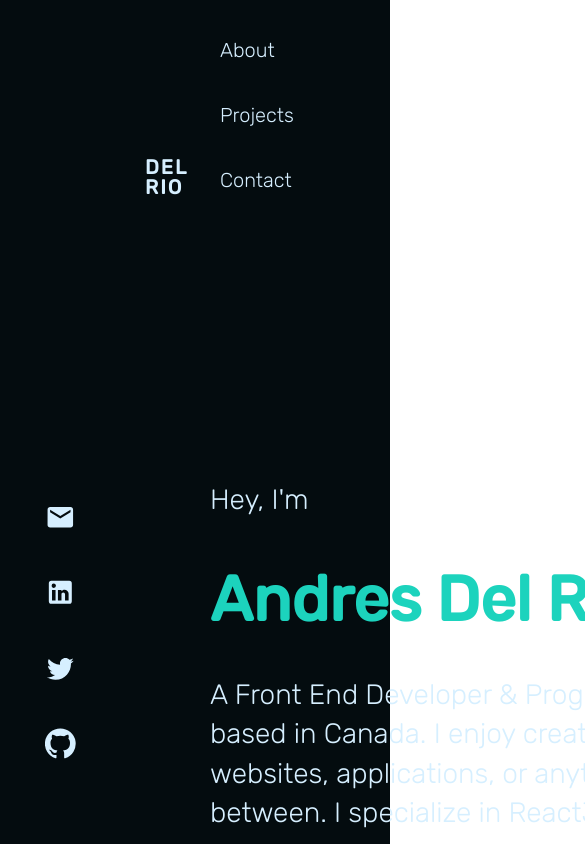
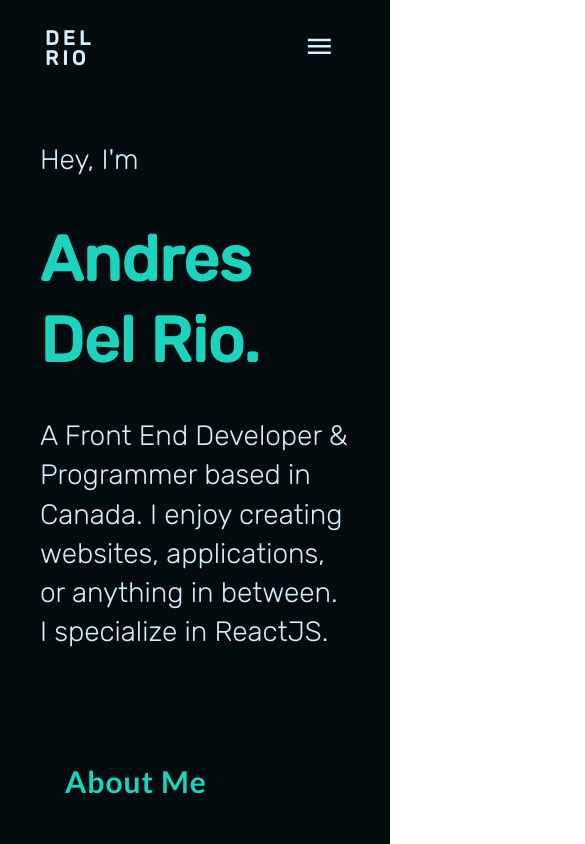
Before and after one commit to delrio12/portfolio-website, a React (Create React App) app: page / in a window 390 px wide. Shown: the top 844 px of the page, 585 px wide, since content can reach past the window. Built offline with nearby package versions, Linux system fonts and the light colour scheme.

Commit message:
Resposive design

```diff
--- a/public/index.html
+++ b/public/index.html
@@ -36,7 +36,7 @@
   <body>
     <noscript>You need to enable JavaScript to run this app.</noscript>
     <div id="root">
-      qwedfsdfsdfds
+
     </div>
     <!--
       This HTML file is a template.
--- a/src/About.css
+++ b/src/About.css
@@ -1,15 +1,15 @@
 .about {
+  color: var(--color-subtitle);
   background-color: var(--color-background);
   font-family: 'Rubik', sans-serif;
   height: 100%;
   width: 100%;
-  padding: 60px 65px;
   text-align: center;
-  color: var(--color-subtitle);
+
 }
 
 .about__summary {
-  width: 30%;
+  width: 100%;
   font-size: 22px;
   text-align: left;
   margin-bottom: 100px;
@@ -43,39 +43,22 @@ h2 {
 }
 
 .image {
-    margin: 100px auto 40px;
+    margin: 0px auto 40px;
     border-radius: 50%;
     width: 250px;
     display: inline-block;
 }
-/* Picture effect on hover  */
-.overlay {
-  margin: 100px auto 40px;
-  position: absolute;
-  top: 0;
-  bottom: 0;
-  left: 0;
-  right: 0;
-  border-radius: 50%;
-  opacity: 0.4;
-  transition: .5s ease;
-  background-color: var(--color-borders);
-}
 
-.about__picture:hover .overlay {
-  opacity: 0;
-}
 .about__download {
   display: inline-block;
 }
 .about__education {
-    width: 70%;
+
     font-size: 20px;
     text-align: left;
     margin-bottom: 40px;
     display: inline-block;
     font-weight: 300;
-    padding-left: 200px;
 }
 
 .about__education p {
@@ -125,3 +108,51 @@ h2 {
   color: var(--color-title) !important;
 
   }
+
+
+  /* CONSTRUCTION AREA  - EVERYTHING BELOW THIS LINE IS ONGOING WORK*/
+
+/* Small devices (phones, 768px and down) */
+@media only screen and (max-width: 768px) {
+  .about {
+    padding: 60px 40px 60px 65px;
+  }
+
+  .about__education {
+    width: 100%;
+  }
+
+  .about__education__element {
+    float: left;
+    width: 100%;
+    height: 100%;
+  }
+}
+
+/* Medium devices (landscape tablets, 768px and up) */
+@media only screen and (min-width: 768px) {
+  .about {
+    padding: 60px 65px 65px 65px;
+  }
+
+  .about__education {
+    width: 100%;
+  }
+
+  .about__education {
+    padding-left: 200px;
+  }
+
+}
+
+/* Large devices (large laptops and desktops, 1200px and up) */
+@media only screen and (min-width: 1200px) {
+  .about {
+    padding: 60px 65px 65px 65px;
+  }
+
+  .about__education {
+    padding-left: 200px;
+  }
+
+}
--- a/src/About.js
+++ b/src/About.js
@@ -14,7 +14,7 @@ function About() {
             </div>
             <div className="about__picture">
                 <img  className="image" src="https://media-exp1.licdn.com/dms/image/C5603AQGFTdhG_IAb8Q/profile-displayphoto-shrink_200_200/0?e=1603929600&v=beta&t=VyVOdBS-afK6sFO9C5vHvQi1njYlgMMKWfXhy6WXRSs" alt="Andres" />
-                {/* <div className="overlay"></div> */}
+
             </div>
             <div className="about__education">
                 <h1>Education</h1>
--- a/src/App.css
+++ b/src/App.css
@@ -20,3 +20,19 @@ body {
   margin-right: auto;
 
 }
+
+/* Small devices (phones, 768px and down) */
+@media only screen and (max-width: 768px) {
+  .socialbar
+  {
+    display: none;
+  }
+}
+
+/* Medium devices (landscape tablets, 768px and up) */
+@media only screen and (min-width: 768px) {
+
+  .socialbar {
+      display: none ;
+  }
+}
--- a/src/App.js
+++ b/src/App.js
@@ -17,17 +17,20 @@ class App extends React.Component {
       <div className="app">
         <Header />
         <Route exact path='/' render={() => (
-            <div className="home"><Home /></div>
+            <Home />
         )}/>
         <Route exact path='/About' render={() => (
-            <div className="about"><About /></div>
+            <About />
         )}/>
         <Route exact path='/Portfolio' render={() => (
-            <div className="portfolio"><Portfolio /></div>
+            <Portfolio />
         )}/>
         <Route exact path='/Contact' render={() => (
-            <div className="contact"><Contact /></div>
+            <Contact />
         )}/>
+        <About />
+        <Portfolio />
+        <Contact />
         <Footer />
         <SocialBar/>
 
--- a/src/Contact.css
+++ b/src/Contact.css
@@ -41,3 +41,38 @@
     text-align: center;
 
   }
+
+
+
+/* Small devices (phones, 768px and down) */
+@media only screen and (max-width: 768px) {
+
+  .contact__description {
+    width: 100%;
+    text-align: start;
+
+  }
+
+  .contact__title {
+    margin: 0px auto;
+
+  }
+
+
+}
+
+/* Medium devices (landscape tablets, 768px and up) */
+@media only screen and (min-width: 768px) {
+
+
+  .contact__description {
+    width: 100%;
+
+  }
+
+}
+
+/* Large devices (large laptops and desktops, 1200px and up) */
+@media only screen and (min-width: 1200px) {
+
+}
--- a/src/ContactForm.js
+++ b/src/ContactForm.js
@@ -22,7 +22,7 @@ class ContactForm extends React.Component {
             </div>
             <div className="contactForm__group--half">
               <label className="contactForm__label"> EMAIL </label>
-                <input type="email" className="contactForm__email" aria-describedby="emailHelp" value={this.state.email} onChange={this.onEmailChange.bind(this)} />
+                <input required type="email" className="contactForm__email" aria-describedby="emailHelp" value={this.state.email} onChange={this.onEmailChange.bind(this)} />
             </div>
             <div className="contactForm__group">
               <label className="contactForm__label"> HOW CAN I HELP? </label>
--- a/src/Header.css
+++ b/src/Header.css
@@ -2,8 +2,14 @@
     background-color: var(--color-background);
      font-family: 'Rubik', sans-serif;
      width: 100%;
-    height: 90px;
-    padding: 20px 120px 20px 120px;
+
+     height: 100px;
+     padding: 20px 30px 20px 20px;
+
+     display: flex;
+     justify-content: space-between;
+     align-items: center;
+
      position: fixed;
      right: 0;
      left: 0;
@@ -11,12 +17,15 @@
  }
 
  .header__logo {
-    display: inline-block;
     font-weight: 600;
     font-size: 2.5rem;
-    text-align: left;
-    width: 30%;
-    letter-spacing: 2px;
+    letter-spacing: 4px;
+
+}
+
+.header__menu {
+    color: white;
+
 }
 
 .header__navbar {
@@ -27,11 +36,45 @@
     width: 70%;
 }
 
-.header__navbar__item {
+.header__item {
     display: inline-block;
     margin: 0px 30px;
 }
 
+
+
+/* Small devices (phones, 768px and down) */
+@media only screen and (max-width: 768px) {
+
+
+    .mobile--hidden {
+        display: none ;
+    }
+
+    .mobile--unhidden {
+        display: block;
+    }
+}
+
+/* Medium devices (landscape tablets, 768px and up) */
+@media only screen and (min-width: 768px) {
+
+    .mobile--hidden {
+        display: none ;
+    }
+}
+
+/* Large devices (large laptops and desktops, 1200px and up) */
+@media only screen and (min-width: 1200px) {
+
+    .mobile--hidden {
+        display: block;
+    }
+
+    .mobile--unhidden {
+        display: none !important;
+    }
+}
 
  /* Hover Grow Effect */
  .hvr-grow {
--- a/src/Header.js
+++ b/src/Header.js
@@ -2,32 +2,34 @@ import React from "react";
 import "./Header.css";
 
 import { Link } from 'react-router-dom';
+import MenuIcon from '@material-ui/icons/Menu';
 
 function Header() {
   return (
     <header className="header">
         <div className="header__logo">
-            <a className=" hvr-grow hvr-underline-from-center" href="/">
-                DEL RIO
+            <a className="hvr-grow hvr-underline-from-center" href="/">
+                DEL <br/>
+                RIO
             </a>
         </div>
-        <div className="header__navbar">
+        <div className="header__menu mobile--unhidden hvr-grow hvr-underline-from-center"><MenuIcon fontSize="large" /></div>
+        <div className="header__navbar mobile--hidden">
 
-                    <li className="header__navbar__item">
-                        <Link className="hvr-grow hvr-underline-from-center" to="/About">
-                            About
-                        </Link>
+                        <li className="header__item ">
+                            <Link className="hvr-grow hvr-underline-from-center" to="/About">About</Link>
                         </li>
-                    <li className="header__navbar__item">
-                        <Link className="hvr-grow hvr-underline-from-center" to="/Portfolio">
+                        <li className="header__item" >
+                            <Link className="hvr-grow hvr-underline-from-center " to="/Portfolio">
                                 Projects
                             </Link>
                         </li>
-                    <li className="header__navbar__item">
+                        <li className="header__item">
                             <Link className="hvr-grow hvr-underline-from-center" to="/Contact">
                                 Contact
                             </Link>
                         </li>
+
         </div>
     </header>
   );
--- a/src/Home.css
+++ b/src/Home.css
@@ -1,31 +1,26 @@
 .home {
   background-color: var(--color-background);
-    display: block;
+  display: flex;
+  justify-content: center;
+  align-items: center;
   color: var(--color-title);
   height: 100%;
   width: 100%;
-    padding: 230px 65px 100px 65px;
-    text-align: center;
 }
-
 
 .home--left {
     display: inline-block;
-    width: 50%;
     text-align: left;
-    padding-top: 20px;
-    padding-left: 80px;
-    width: 600px;
-
+    width: 100%;
 }
 
-  .home--right {
+  /* .home--right {
     display: inline-block;
-    width: 50%;
+    width: 100%;
     text-align: center;
     padding-top: 100px;
     padding-left: 60px;
-  }
+  } */
 
 .home__name {
   font-family: 'Rubik', sans-serif;
@@ -53,6 +48,32 @@
 .home__social {
   display: block;
 }
+
+
+/* Small devices (phones, 768px and down) */
+@media only screen and (max-width: 768px) {
+  .home {
+    padding: 140px 40px 40px 40px;
+  }
+
+}
+
+/* Medium devices (landscape tablets, 768px and up) */
+@media only screen and (min-width: 768px) {
+  .home {
+    padding: 200px 100px 100px 100px;
+  }
+
+}
+
+/* Large devices (large laptops and desktops, 1200px and up) */
+@media only screen and (min-width: 1200px) {
+
+    .home {
+      padding: 260px 160px 160px 160px;
+    }
+}
+
 
   /* Hover Grow Effect */
 .hvr-grow {
--- a/src/Portfolio.css
+++ b/src/Portfolio.css
@@ -82,3 +82,26 @@
 .portfolio__project:hover .portfolio__project__image__overlay {
   opacity: 0.7;
 }
+
+/* Small devices (phones, 768px and down) */
+@media only screen and (max-width: 768px) {
+  .portfolio__description p {
+    padding: 10px 0 50px 0px;
+    }
+
+}
+
+/* Medium devices (landscape tablets, 768px and up) */
+@media only screen and (min-width: 768px) {
+  .portfolio__description p {
+    padding: 30px 0 80px 160px;
+    }
+
+}
+
+/* Large devices (large laptops and desktops, 1200px and up) */
+@media only screen and (min-width: 1200px) {
+  .portfolio__description p {
+    padding: 30px 0 80px 190px;
+    }
+}
--- a/src/SocialBar.js
+++ b/src/SocialBar.js
@@ -1,7 +1,7 @@
 import React from 'react'
 import './SocialBar.css'
 import LinkedInIcon from '@material-ui/icons/LinkedIn';
-import TwitterIcon from '@material-ui/icons/Twitter';
+//import TwitterIcon from '@material-ui/icons/Twitter';
 import GitHubIcon from '@material-ui/icons/GitHub';
 import EmailIcon from '@material-ui/icons/Email';
 
@@ -19,11 +19,11 @@ function SocialBar() {
                         <LinkedInIcon fontSize="large" />
                     </a>
                 </li>
-                <li className="socialbar__list__item">
+                {/* <li className="socialbar__list__item">
                     <a className="hvr-grow " href="https://twitter.com/devrio11" target="_blank">
                         <TwitterIcon fontSize="large" />
                     </a>
-                 </li>
+                 </li> */}
                 <li className="socialbar__list__item">
                     <a className="hvr-grow " href="https://github.com/delrio12" target="_blank">
                         <GitHubIcon fontSize="large" />
```
Lines whose indentation alone changed are shown as unchanged.
